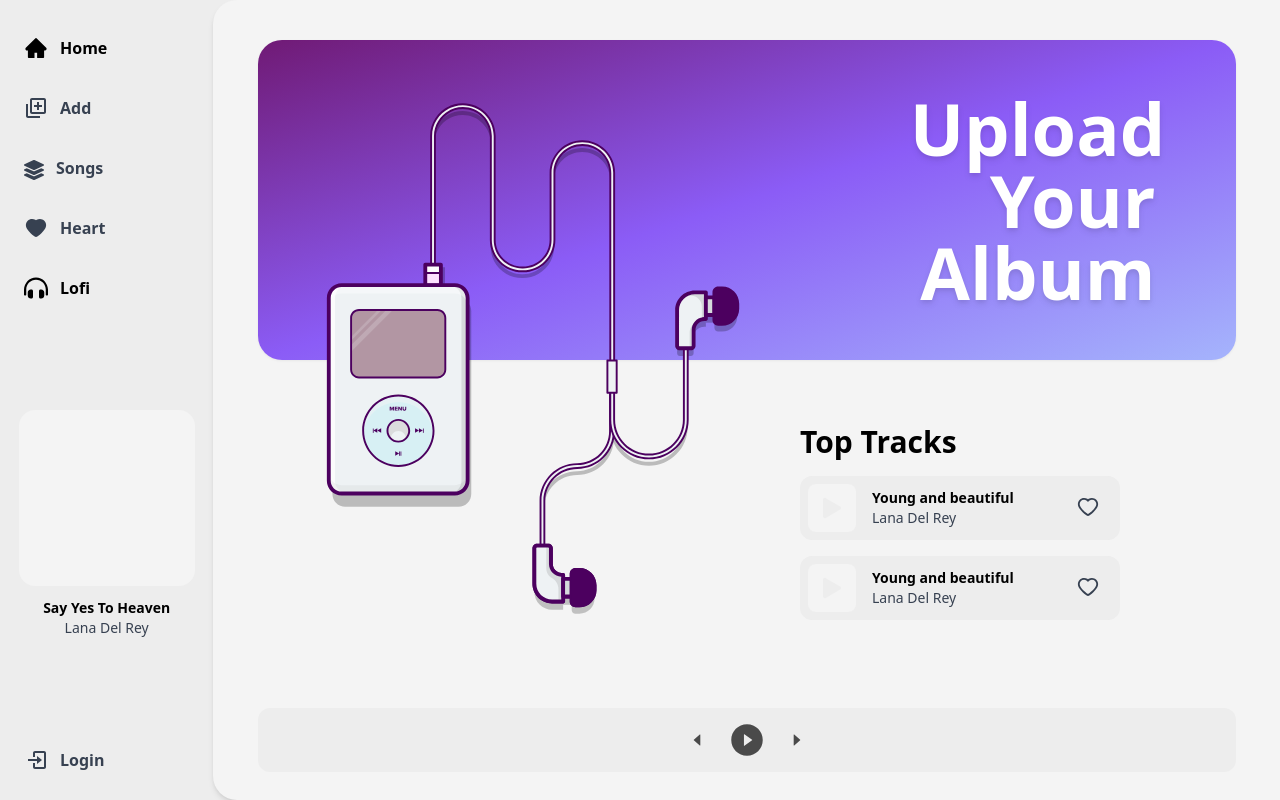
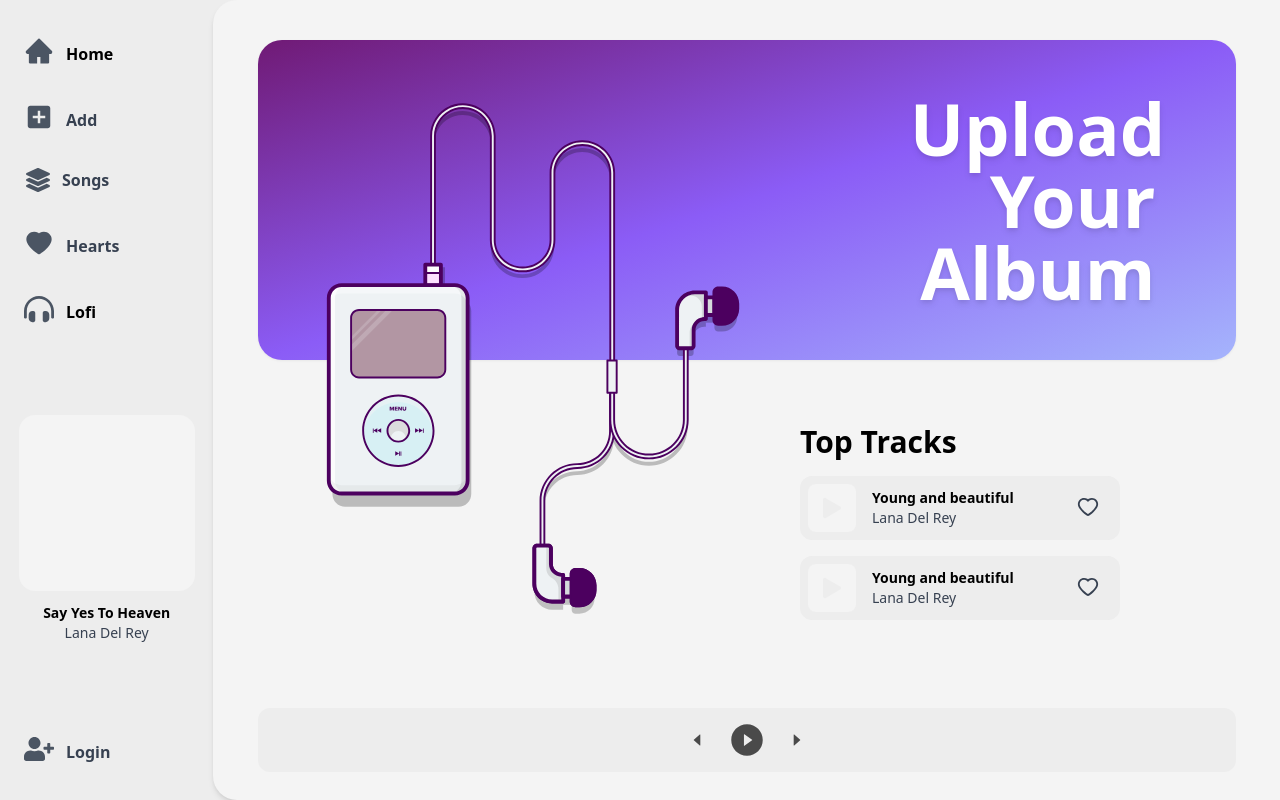
Before and after one commit to Aletheie/MusicPage, a React (Vite) app in the folder client/: page / in a window 1280 px wide. Built offline with nearby package versions, Linux system fonts and the light colour scheme; no server answers.

Commit message:
Modify react icons

```diff
--- a/client/src/components/Link.tsx
+++ b/client/src/components/Link.tsx
@@ -11,7 +11,7 @@ const Link = ({ icon, text, divParams, path }: Props) => {
   return (
     <NavLink
       to={path}
-      className={`flex flex-row items-end mt-9 ms-6 font-semibold text-gray-700 aria-[current=page]:text-black ${
+      className={`flex flex-row items-end mt-9 ms-6 font-semibold text-gray-700 aria-[current=page]:text-black aria-[current=page]:font-bold ${
         divParams ? divParams : ""
       }`}
     >
--- a/client/src/components/Navbar.tsx
+++ b/client/src/components/Navbar.tsx
@@ -1,29 +1,37 @@
 import Link from "./Link";
 import { AiFillHeart, AiFillHome } from "react-icons/ai";
-import { BiAddToQueue, BiLogIn } from "react-icons/bi";
-import { FaLayerGroup, FaHeadphonesAlt } from "react-icons/fa";
+import { FaLayerGroup, FaHeadphonesAlt, FaUserPlus } from "react-icons/fa";
+import { MdAddBox } from "react-icons/md";
 import Player from "./Player";
 
 const linksData = [
-  { icon: <AiFillHome className="text-2xl" />, text: "Home", path: "/" },
   {
-    icon: <BiAddToQueue className="text-2xl" />,
+    icon: <AiFillHome className="text-3xl fill-gray-600" />,
+    text: "Home",
+    path: "/",
+  },
+  {
+    icon: <MdAddBox className="text-3xl fill-gray-600" />,
     text: "Add",
     path: "/songs/add",
   },
   {
-    icon: <FaLayerGroup className="text-xl fill-gray-700" />,
+    icon: <FaLayerGroup className="text-2xl fill-gray-600 ml-0.5" />,
     text: "Songs",
 
     path: "/songs",
   },
   {
-    icon: <AiFillHeart className="text-2xl" />,
-    text: "Heart",
+    icon: <AiFillHeart className="text-3xl fill-gray-600" />,
+    text: "Hearts",
 
     path: "/songs/heart",
   },
-  { icon: <FaHeadphonesAlt className="text-2xl" />, text: "Lofi", path: "/" },
+  {
+    icon: <FaHeadphonesAlt className="text-3xl fill-gray-600" />,
+    text: "Lofi",
+    path: "/",
+  },
 ];
 
 const Navbar = () => {
@@ -41,9 +49,9 @@ const Navbar = () => {
       </div>
       <Player />
       <Link
-        icon={<BiLogIn className="text-2xl" />}
+        icon={<FaUserPlus className="text-3xl fill-gray-600" />}
         text="Login"
-        divParams="mb-7"
+        divParams="mb-9"
         path="/login"
       />
     </div>
```
